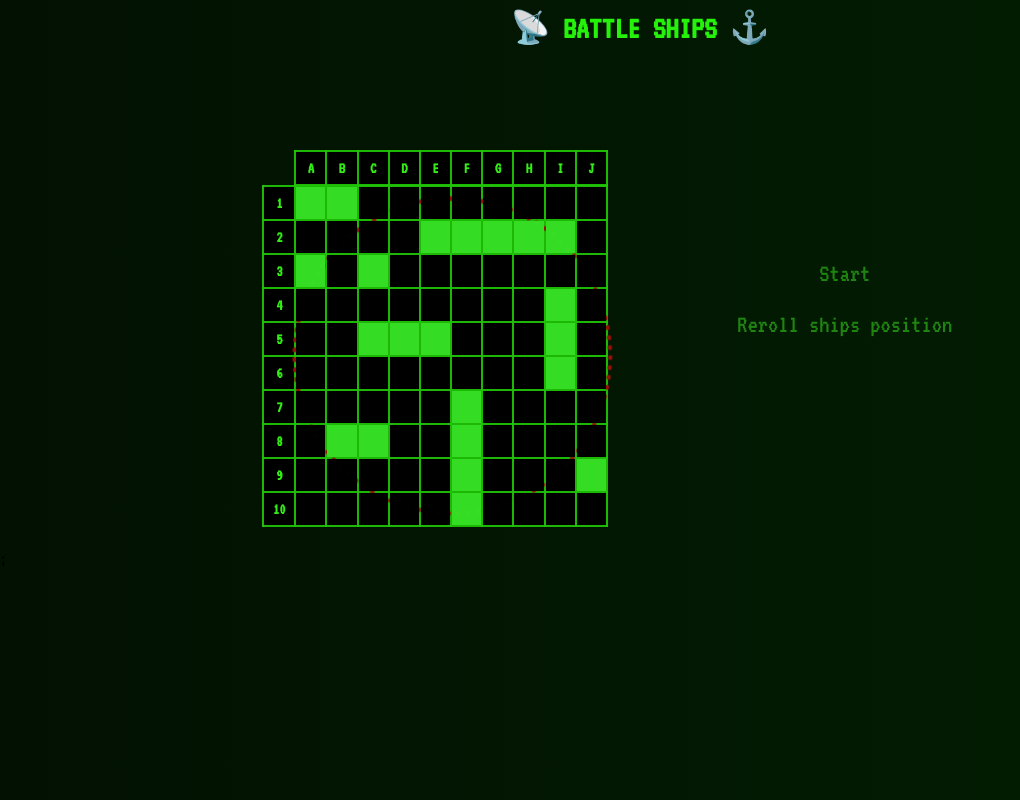
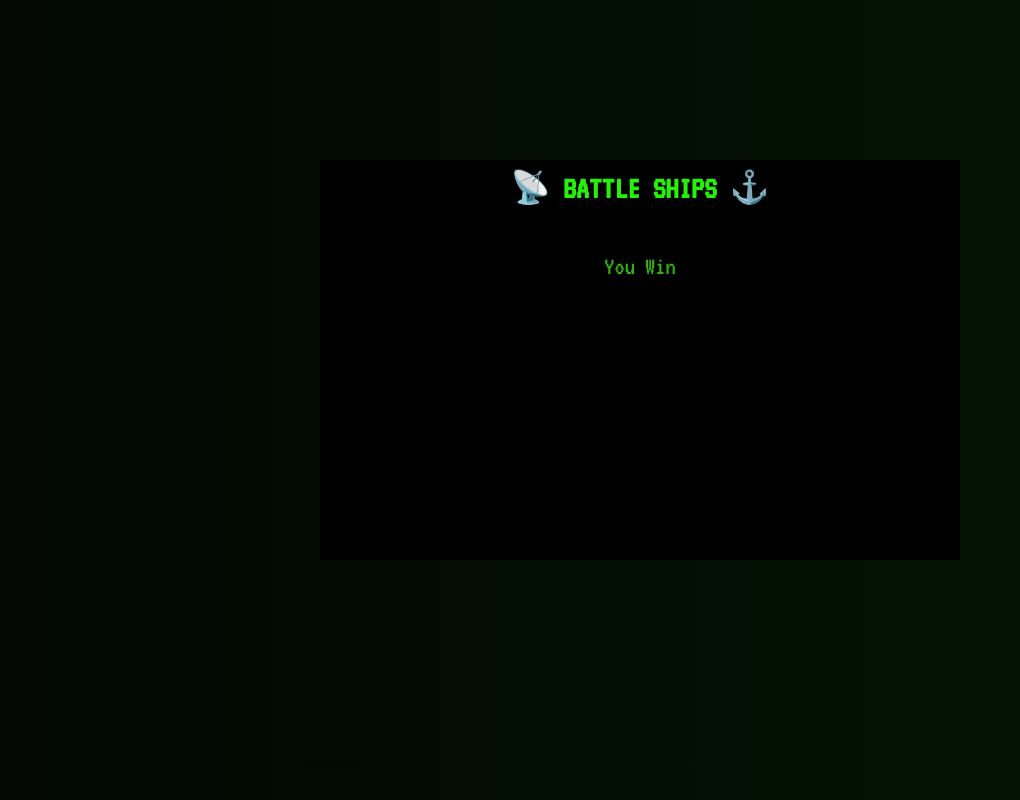
Before and after one commit to JaroslawOgonowski/battle-ships, a React (Create React App) app: page / in a window 1280 px wide. Shown: the whole page, without its empty margins (0-1020 px from the left). Built offline with nearby package versions, Linux system fonts and the light colour scheme.

Commit message:
Endgame msg added

```diff
--- a/src/App.tsx
+++ b/src/App.tsx
@@ -5,7 +5,7 @@
   return (
     <>
       <GlobalStyle />
-      <GameField />;{" "}
+      <GameField />{" "}
     </>
   );
 }
--- a/src/Board/index.tsx
+++ b/src/Board/index.tsx
@@ -29,6 +29,7 @@
   setTurnInfoState: React.Dispatch<React.SetStateAction<string>>;
   gameOn?: boolean;
   setGameOn: React.Dispatch<React.SetStateAction<boolean>>;
+  setEndGame: React.Dispatch<React.SetStateAction<boolean>>;
 };
 
 export const Board: React.FC<BoardProps> = ({
@@ -39,6 +40,7 @@
   setTurnInfoState,
   gameOn,
   setGameOn,
+  setEndGame,
 }) => {
   const randomBoard: { value: number; state: string }[][] = [];
   for (let i = 0; i < 10; i++) {
@@ -241,6 +243,10 @@
     return () => {};
   }, [yourTurn, opponentBoard, gameOn]);
 
+  if (shipsData.every((ship) => ship.state === 1)) {
+    setEndGame(true);
+  };
+
   return (
     <>
       <SingleBoard>
@@ -306,7 +312,7 @@
           </>
         ) : null}
       </SingleBoard>
-      {gameOn === false && !opponentBoard? (
+      {gameOn === false && !opponentBoard ? (
         <GameInterface
           setGameOn={setGameOn}
           board={randomBoard}
--- /dev/null
+++ b/src/EndGame/index.tsx
@@ -0,0 +1,15 @@
+import { MainTitle } from "../GameField/styled";
+import { EndGameMsgLose, EndGameMsgWin, Wrapper } from "./styled";
+
+type EndGameProps = {
+  yourTurn: boolean;
+};
+
+export const Endgame: React.FC<EndGameProps> = ({ yourTurn }) => {
+  return (
+    <Wrapper>
+      <MainTitle>📡 Battle ships ⚓</MainTitle>
+      {yourTurn ? <EndGameMsgWin>You Win</EndGameMsgWin> : <EndGameMsgLose>You Lose</EndGameMsgLose>}
+    </Wrapper>
+  );
+};
--- /dev/null
+++ b/src/EndGame/styled.tsx
@@ -0,0 +1,19 @@
+import styled from "styled-components";
+
+export const Wrapper = styled.main`
+  margin: 20vh auto;
+  width: 50%;
+  height: 50vh;
+  background-color: black;
+  display: flex;
+  flex-direction: column;
+  align-items: center;
+`
+export const EndGameMsgWin = styled.div`
+  margin-top: 5vh;
+  font-size: 2vw;
+  color: #32b012;
+`
+export const EndGameMsgLose = styled(EndGameMsgWin)`
+  color: #81090d;
+`
--- a/src/GameField/index.tsx
+++ b/src/GameField/index.tsx
@@ -2,13 +2,16 @@
 import { Board } from "../Board";
 import { MainTitle, StyledGameField } from "./styled";
 import { TurnInfo } from "../TurnInfo";
+import { Endgame } from "../EndGame";
 
 export const GameField = () => {
   const [yourTurn, setYourTurn] = useState(true);
   const [turnInfoTxt, setTurnInfoTxt] = useState("");
   const [turnInfoState, setTurnInfoState] = useState("");
   const [gameOn, setGameOn] = useState(false);
+  const [endGame, setEndGame] = useState(true);
 
+  if (endGame === false)
     return (
       <>
         <MainTitle>📡 Battle ships ⚓</MainTitle>
@@ -20,6 +23,7 @@
             setTurnInfoState={setTurnInfoState}
             gameOn={gameOn}
             setGameOn={setGameOn}
+            setEndGame={setEndGame}
           />
           {gameOn === true ? (
             <>
@@ -36,10 +40,12 @@
                 opponentBoard
                 gameOn={gameOn}
                 setGameOn={setGameOn}
+                setEndGame={setEndGame}
               />
             </>
           ) : null}
         </StyledGameField>
       </>
     );
+  else return <Endgame yourTurn={yourTurn} />;
 };
--- a/src/GameInterface/index.tsx
+++ b/src/GameInterface/index.tsx
@@ -24,9 +24,9 @@
 
   return (
     <Wrapper>
-      <InterfaceButton onClick={() => startGame()}>Start</InterfaceButton>
+      <InterfaceButton onClick={() => startGame()}>Start game ▶</InterfaceButton>
       <InterfaceButton onClick={() => reroll()}>
-        Reroll ships position
+        Reroll ships position ↻
       </InterfaceButton>
     </Wrapper>
   );
```
Lines whose indentation alone changed are shown as unchanged.
